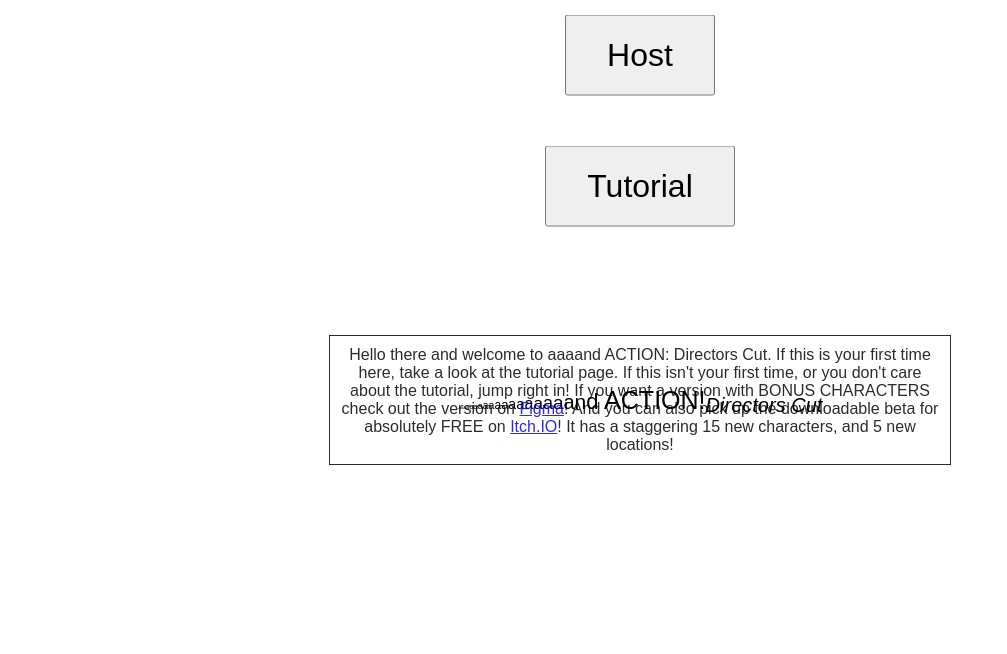
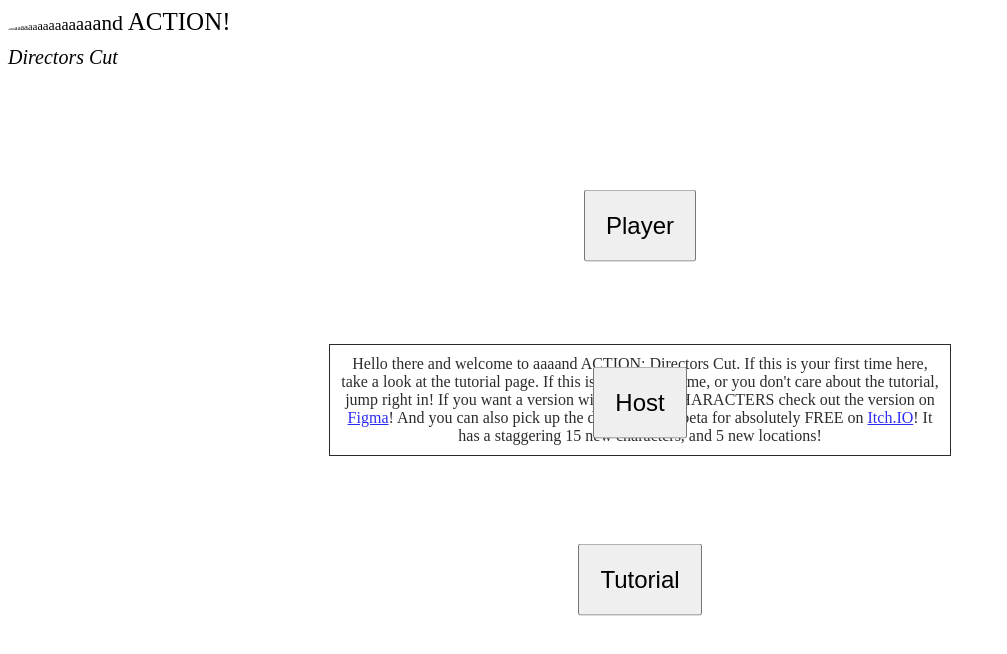
Before and after one commit to Gareth5827/AADC-Mobile, a plain HTML site: page index.html in a window 1280 px wide. Shown: the whole page, without its empty margins (0-1007 px from the left). Drawn offline with Linux system fonts and the light colour scheme.

Commit message:
Second attempt at setting up main menu layout

```diff
--- a/index.html
+++ b/index.html
@@ -32,13 +32,7 @@
         }
 
         body {
-            font-family: Arial, sans-serif; /* Ensures consistent font usage */
-            overflow-y: auto; /* Enables vertical scrolling if needed */
-            display: flex;
-            justify-content: center;
-            align-items: center;
-            height: 100vh; /* Full height of the viewport */
-            margin: 0; /* Removes default margin */
+            overflow-y: auto; /* Enables vertical scrolling */
         }
 
         .centered {
@@ -49,8 +43,13 @@
 
         /* If the fixed position is only needed for the main menu, specify it only for that menu */
         #mainMenu.centered {
-            position: fixed; /* Fix the position relative to the viewport */
-            top: 80px; /* Adjust this value as needed to position from the top */
+            top: 50%; /* Start at the middle of the screen */
+            left: 50%; /* Center horizontally */
+            transform: translate(-50%, -50%); /* Adjust to center the menu */
+            display: flex;
+            flex-direction: column;
+            align-items: center;
+            position: fixed; /* Keep the menu in place regardless of scrolling */
         }
 
         #mainMenuTextBox {
@@ -69,17 +68,6 @@
             opacity: 0; /* Start with the box invisible */
         }
 
-                /* Centering main menu buttons */
-        #mainMenu {
-            display: flex;
-            flex-direction: column;
-            align-items: center;
-            position: fixed; /* Position it relative to the viewport */
-            top: 50%; /* Start at the top middle of the screen */
-            transform: translateY(-50%); /* Adjust to exactly middle vertically */
-            z-index: 1000; /* Ensure it's above other content */
-        }
-
         .tutorialText {
             max-width: 90%; /* You can adjust this value as needed */
             margin: 0 auto; /* Centers the text block */
@@ -89,11 +77,10 @@
 
         /* Button styling */
         button {
-            font-size: 32px; /* Double the text size */
-            padding: 20px 40px; /* Double the padding */
-            margin-bottom: 50px; /* Spacing between buttons */
-            cursor: pointer; /* Changes cursor to pointer on hover */
-            transition: background-color 0.3s ease; /* Smooth background color transition on hover */
+            margin: 5px;
+            padding: 20px; /* Increased padding for larger button size */
+            font-size: 24px; /* Adjusted font size for larger text */
+            opacity: 0; /* Initially hide buttons */
         }
 
         /* Animation keyframes */
@@ -165,14 +152,17 @@
         /* Assign animations to buttons */
         #playerButton {
             animation: slideInFromLeft 1s ease forwards;
+            margin-bottom: 100px;
         }
 
         #hostButton {
             animation: slideInFromTop 1s ease forwards;
+            margin-bottom: 100px;
         }
 
                 #tutorialButton {
             animation: slideInFromRight 1s ease forwards;
+                    margin-bottom: 0px;
         }
 
         #imageContainer {
@@ -325,8 +315,8 @@
             const imgElement = document.createElement('img');
             imgElement.src = imagePath;
             imgElement.alt = `Image ${imageId}`;
-            imgElement.style.width = `800px`;
-            imgElement.style.height = `450px`;
+            imgElement.style.width = `720px`;
+            imgElement.style.height = `1024px`;
 
             const imageContainer = document.getElementById('imageContainer');
             imageContainer.innerHTML = '';
```
